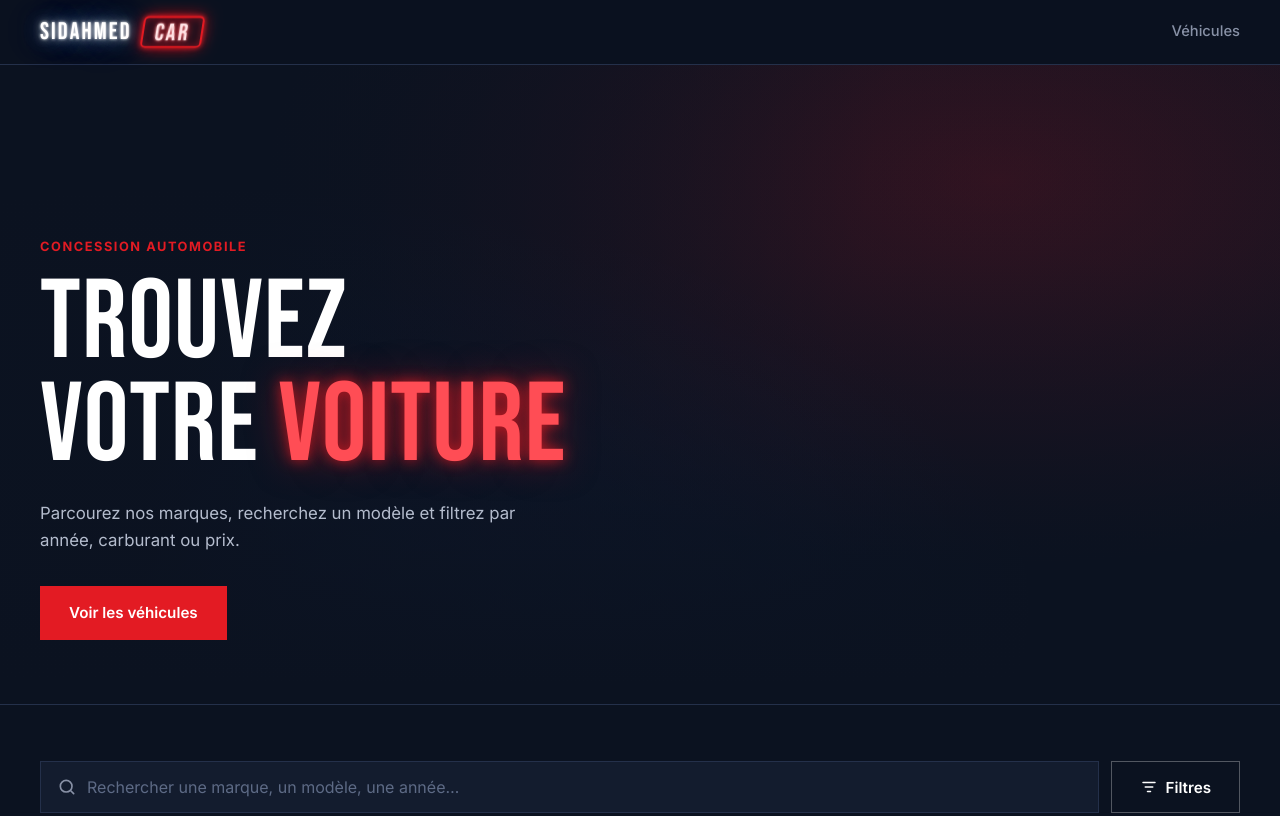
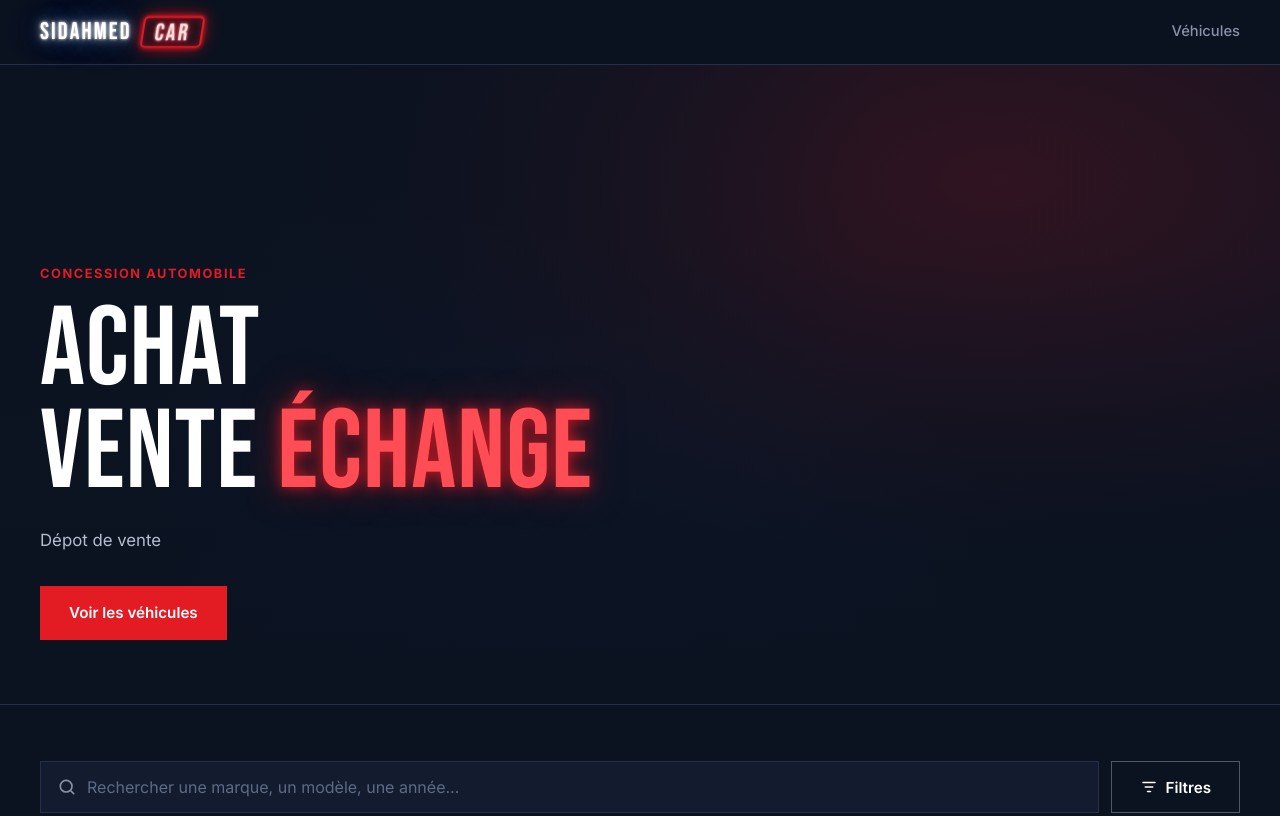
Before and after one commit to mehdibenzaghou-maker/sidahmedcar, a plain HTML site: page index.html in a window 1280 px wide. Shown: the top 816 px of the page. Drawn offline with Linux system fonts and the light colour scheme.

Commit message:
Update index.html

```diff
--- a/index.html
+++ b/index.html
@@ -36,8 +36,8 @@
   <div class="hero-scrim"></div>
   <div class="hero-content">
     <p class="eyebrow">Concession automobile</p>
-    <h1 class="hero-title">Trouvez<br>votre <span class="accent">voiture</span></h1>
-    <p class="hero-sub">Parcourez nos marques, recherchez un modèle et filtrez par année, carburant ou prix.</p>
+    <h1 class="hero-title">Achat<br>Vente <span class="accent">Échange</span></h1>
+    <p class="hero-sub">Dépot de vente</p>
     <div class="hero-actions">
       <a href="#vehicules" class="btn btn-primary">Voir les véhicules</a>
       <a href="#" class="btn btn-ghost" id="heroCall" hidden>Appeler</a>
```
